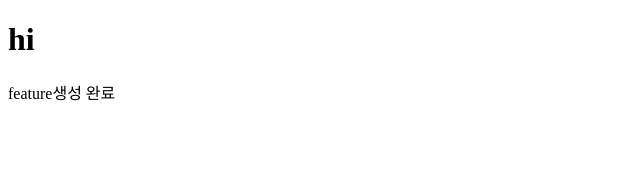
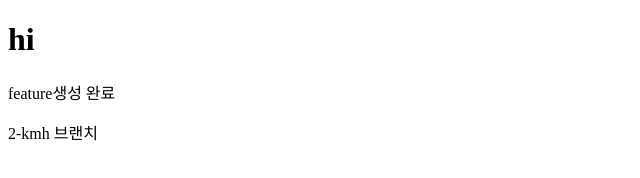
Before and after one commit to cpcpcool/sourcetree, a plain HTML site: page index.html in a window 1280 px wide. Shown: the whole page, without its empty margins (0-640 px from the left). Drawn offline with Linux system fonts and the light colour scheme.

Commit message:
feat: 2-kmh

```diff
--- a/index.html
+++ b/index.html
@@ -10,6 +10,7 @@
 <body>
   <h1>hi</h1>
   <p>feature생성 완료</p>
+  <p>2-kmh 브랜치</p>
 </body>
 
 </html>
```
